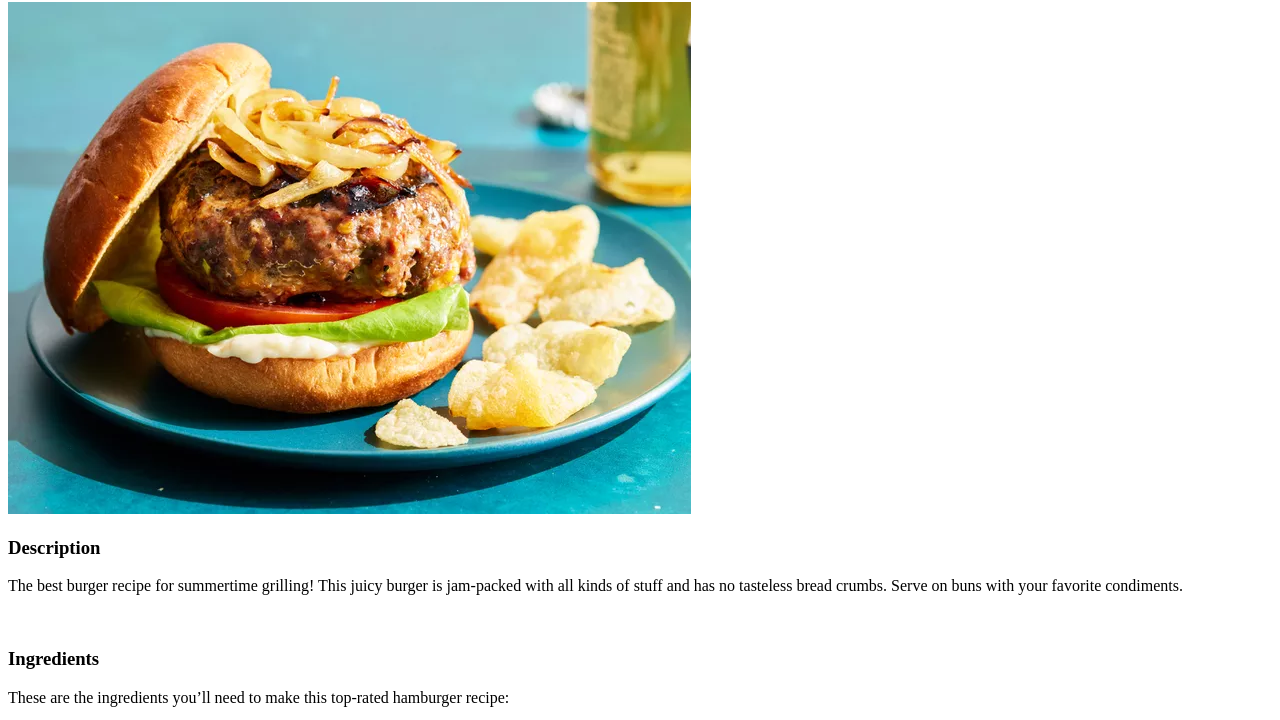
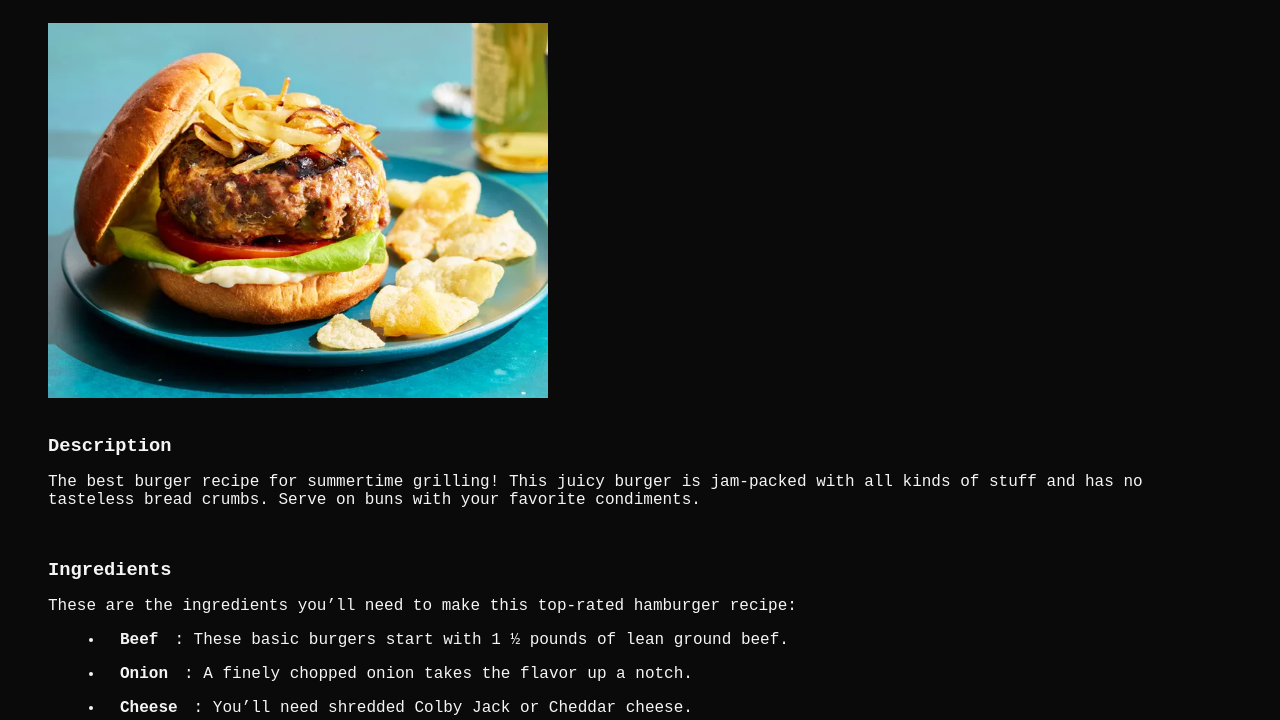
Before and after one commit to StolsvikTech/odin-recipes, a plain HTML site: page recipes/hamburger.html in a window 1280 px wide. Shown: the part 78-798 px from the top of the page. Drawn offline with Linux system fonts and the light colour scheme.

Commit message:
Add styling to recipes
Added styling to the recipes to make it a tad more presentable.

```diff
--- /dev/null
+++ b/css/style.css
@@ -0,0 +1,11 @@
+* {
+    background-color: rgb(10, 10, 10);
+    color: rgb(245, 245, 245);
+    margin: 1rem 1rem 1rem 1rem;
+    font-family: "Courier New", Arial;
+}
+
+img {
+    height: auto;
+    width: 500px;
+}
--- a/recipes/hamburger.html
+++ b/recipes/hamburger.html
@@ -3,6 +3,8 @@
   <head>
     <meta charset="utf-8" />
     <title>Hamburger</title>
+
+    <link rel="stylesheet" href="../css/style.css" />
   </head>
   <body>
     <h1>Hamburger</h1>
```
Also changed, not shown: index.html (+2 -0 lines), recipes/lasagne.html (+2 -0 lines), recipes/taco.html (+2 -0 lines).
